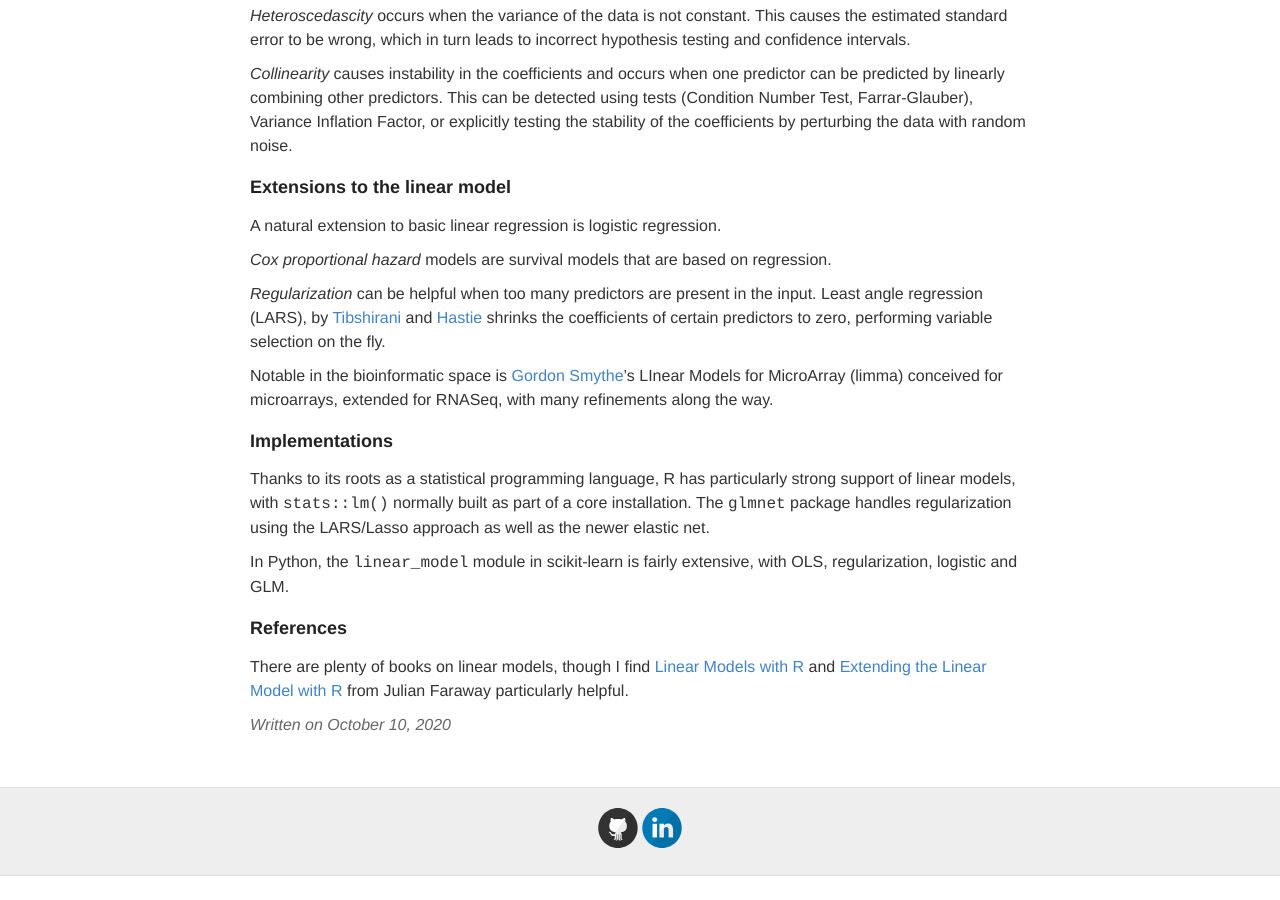
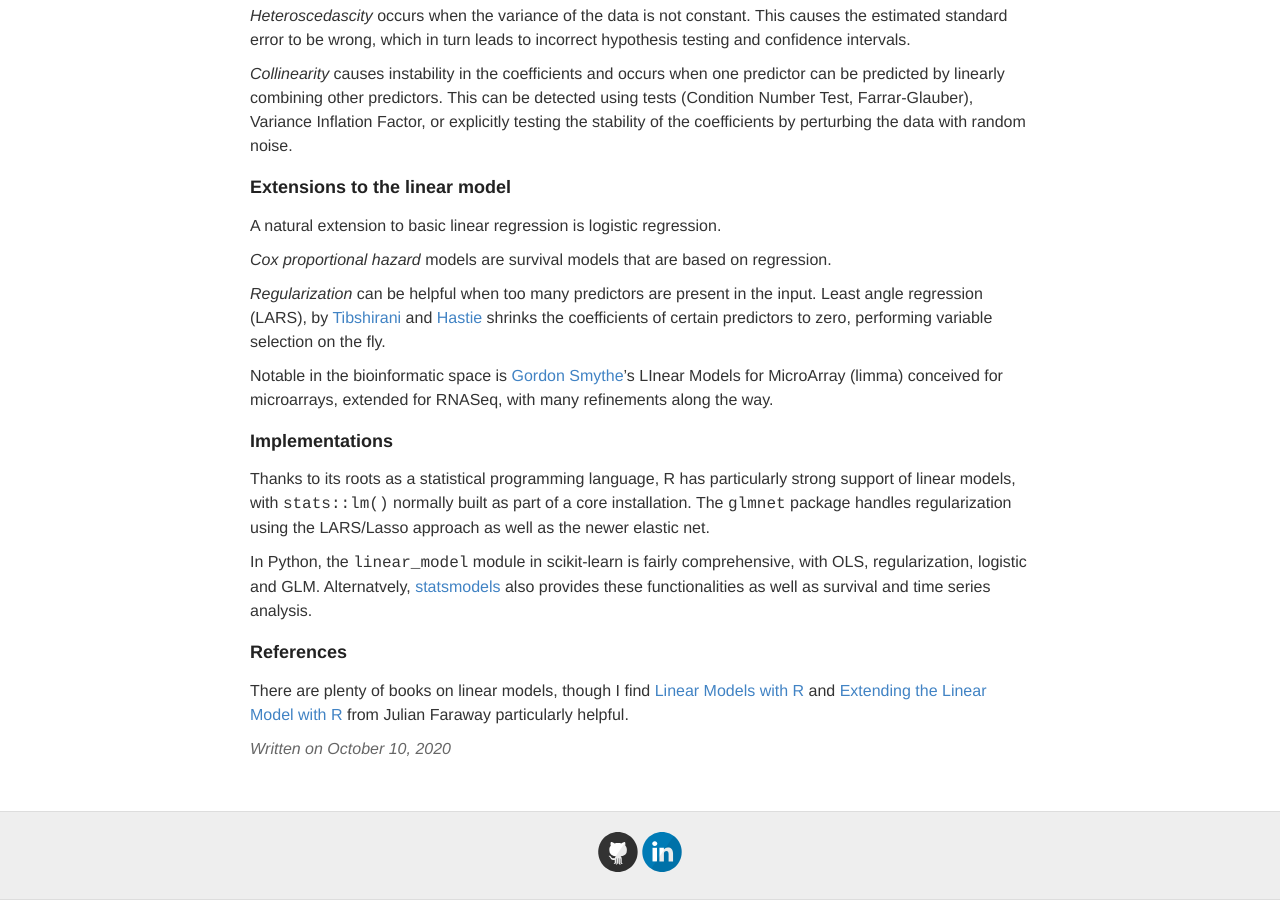
Before and after one commit to ptvan/ptvan.github.io, a Jekyll site: the page built from _posts/2020-10-10-linear-models.md, in a window 1280 px wide and 900 px high, scrolled down 623 px. Built offline with Jekyll 4.4.1, drawn with Linux system fonts in a browser that asks for light colours; before the commit the page ends 1499 px from its top, so only the background shows below that.

Commit message:
added link to statsmodels

```diff
--- a/_posts/2020-10-10-linear-models.md
+++ b/_posts/2020-10-10-linear-models.md
@@ -35,7 +35,7 @@ Notable in the bioinformatic space is [Gordon Smythe](https://www.wehi.edu.au/pe
 
 Thanks to its roots as a statistical programming language, R has particularly strong support of linear models, with `stats::lm()` normally built as part of a core installation. The `glmnet` package handles regularization using the LARS/Lasso approach as well as the newer elastic net.
 
-In Python, the `linear_model` module in scikit-learn is fairly extensive, with OLS, regularization, logistic and GLM.
+In Python, the `linear_model` module in scikit-learn is fairly comprehensive, with OLS, regularization, logistic and GLM. Alternatvely, [statsmodels](https://www.statsmodels.org/stable/index.html) also provides these functionalities as well as survival and time series analysis.
 
 ### References
 
```
